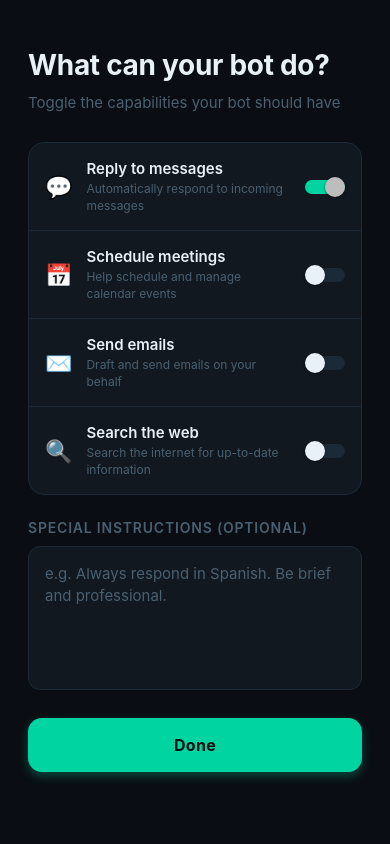
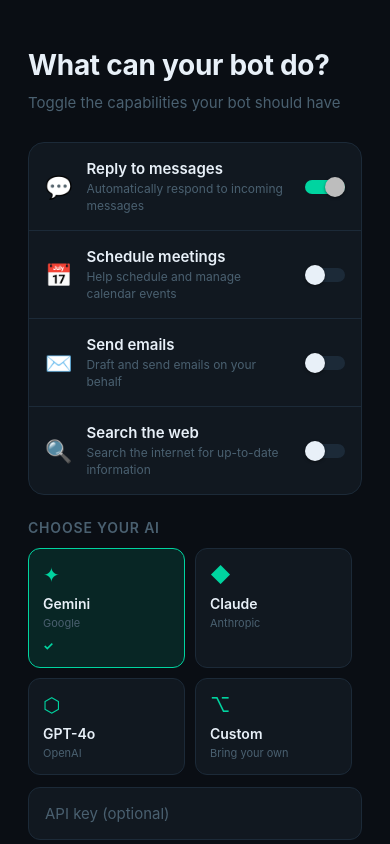
Before and after one commit to johntharian/Alter, a React Native app: screen /BotCapabilities in a window 390 px wide. Built offline with nearby package versions, Linux system fonts and the light colour scheme; no server answers.

Commit message:
feat(mobile): render LLM provider cards with API key input in BotCapabilitiesScreen

```diff
--- a/src/screens/onboarding/BotCapabilitiesScreen.tsx
+++ b/src/screens/onboarding/BotCapabilitiesScreen.tsx
@@ -164,6 +164,56 @@ export function BotCapabilitiesScreen() {
             ))}
           </View>
 
+          {/* LLM Provider */}
+          <View style={styles.llmContainer}>
+            <Text style={styles.sectionLabel}>Choose your AI</Text>
+            <View style={styles.providerGrid}>
+              {PROVIDERS.map((p) => {
+                const isSelected = selectedLLM === p.id;
+                return (
+                  <TouchableOpacity
+                    key={p.id}
+                    style={[styles.providerCard, isSelected && styles.providerCardSelected]}
+                    onPress={() => setSelectedLLM(p.id)}
+                    activeOpacity={0.75}
+                  >
+                    <Text style={styles.providerIcon}>{p.icon}</Text>
+                    <Text style={styles.providerLabel}>{p.label}</Text>
+                    <Text style={styles.providerSub}>{p.sub}</Text>
+                    {isSelected && (
+                      <Text style={styles.providerCheck}>✓</Text>
+                    )}
+                  </TouchableOpacity>
+                );
+              })}
+            </View>
+
+            {/* Custom model ID — only when "custom" selected */}
+            {selectedLLM === 'custom' && (
+              <TextInput
+                style={styles.llmInput}
+                placeholder="e.g. mistral-large-latest"
+                placeholderTextColor={Colors.textMuted}
+                value={customModelId}
+                onChangeText={setCustomModelId}
+                autoCapitalize="none"
+                autoCorrect={false}
+              />
+            )}
+
+            {/* API key — always visible */}
+            <TextInput
+              style={styles.llmInput}
+              placeholder="API key (optional)"
+              placeholderTextColor={Colors.textMuted}
+              value={apiKey}
+              onChangeText={setApiKey}
+              secureTextEntry
+              autoCapitalize="none"
+              autoCorrect={false}
+            />
+          </View>
+
           <View style={styles.instructionsContainer}>
             <Text style={styles.instructionsLabel}>Special instructions (optional)</Text>
             <TextInput
@@ -301,4 +351,69 @@ const styles = StyleSheet.create({
     color: Colors.bg,
     letterSpacing: 0.3,
   },
+  llmContainer: {
+    marginBottom: 24,
+  },
+  // Intentionally separate from `instructionsLabel` — marginBottom 12 vs 10
+  // to give the provider grid a touch more breathing room above it.
+  sectionLabel: {
+    fontSize: 14,
+    fontWeight: '600',
+    color: Colors.textMuted,
+    marginBottom: 12,
+    textTransform: 'uppercase',
+    letterSpacing: 0.8,
+  },
+  providerGrid: {
+    flexDirection: 'row',
+    flexWrap: 'wrap',
+    gap: 10,  // requires React Native 0.71+ / Expo SDK 48+
+  },
+  providerCard: {
+    width: '47%',
+    backgroundColor: Colors.bgCard,
+    borderWidth: 1,
+    borderColor: Colors.border,
+    borderRadius: 12,
+    padding: 14,
+    gap: 4,   // requires React Native 0.71+ / Expo SDK 48+
+  },
+  providerCardSelected: {
+    borderColor: Colors.accent,
+    backgroundColor: Colors.accentDim,
+  },
+  providerIcon: {
+    fontSize: 20,
+    color: Colors.accent,
+    marginBottom: 4,
+  },
+  providerLabel: {
+    fontSize: 14,
+    fontWeight: '600',
+    color: Colors.text,
+  },
+  providerSub: {
+    fontSize: 11,
+    color: Colors.textMuted,
+  },
+  providerCheck: {
+    fontSize: 12,
+    fontWeight: '700',
+    color: Colors.accent,
+    marginTop: 4,
+  },
+  // Dedicated single-line input style for LLM section inputs.
+  // Does NOT inherit lineHeight or minHeight:120 from instructionsInput,
+  // which avoids an Android vertical text-centering bug on single-line fields.
+  llmInput: {
+    backgroundColor: Colors.bgCard,
+    borderWidth: 1,
+    borderColor: Colors.border,
+    borderRadius: 12,
+    padding: 16,
+    fontSize: 15,
+    color: Colors.text,
+    minHeight: 48,
+    marginTop: 12,
+  },
 });
```
